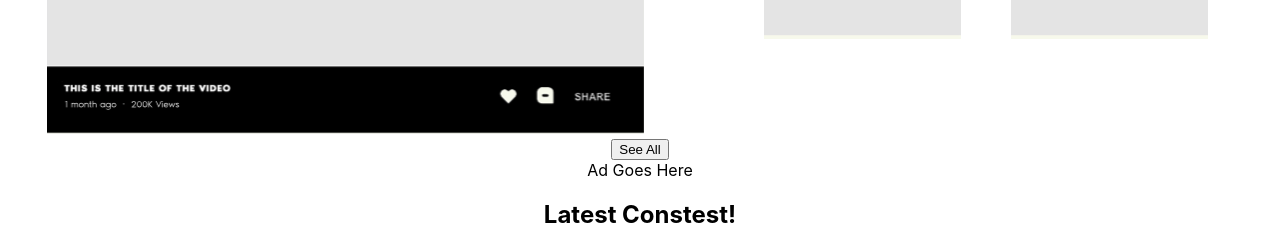
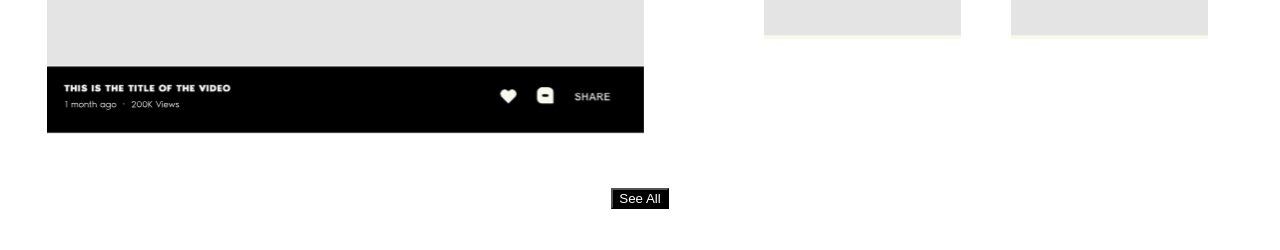
Before and after one commit to nickborbe/amp-client, a React (Create React App) app: page / in a window 1280 px wide. Shown: the part 1220-1470 px from the top of the page. Built offline with nearby package versions, Linux system fonts and the light colour scheme.

Commit message:
more formatting

```diff
--- a/src/components/home-page.js
+++ b/src/components/home-page.js
@@ -68,7 +68,7 @@ class HomePage extends Component {
         </div>
         </section>
 
-      <button>See All</button>
+      <button id="see-all-vids-btn">See All</button>
 
         <div id="sponsored-hp-ad">
         Ad Goes Here
--- a/src/styles/homepage.css
+++ b/src/styles/homepage.css
@@ -64,3 +64,9 @@
     align-items: center;
     justify-content: center;
 }
+
+#see-all-vids-btn{
+    margin: 50px;
+    background-color: black;
+    color: white;
+}
```
